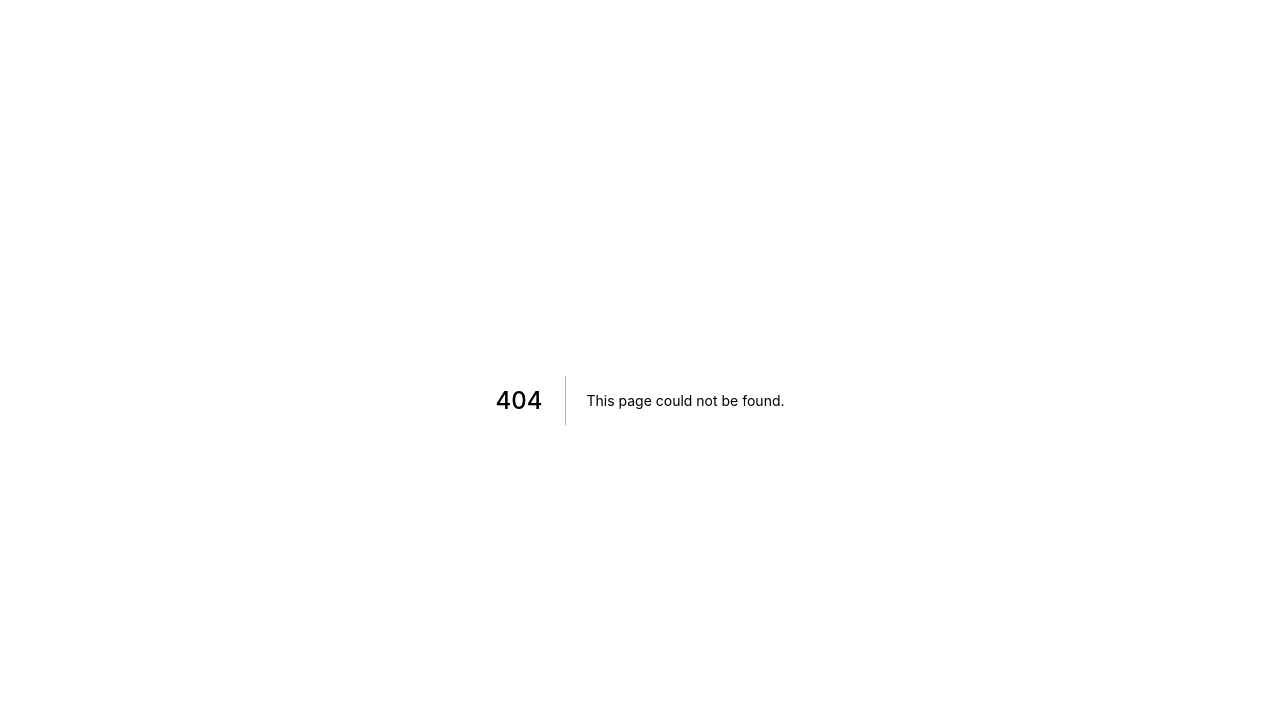
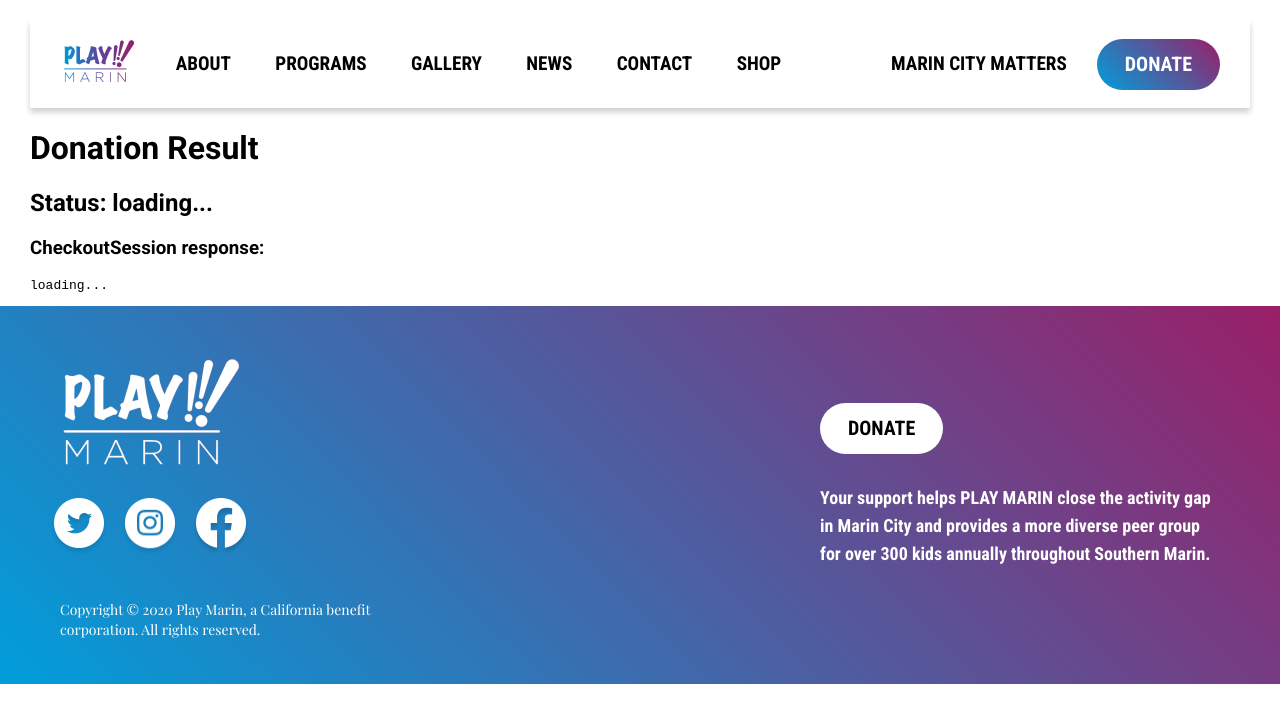
Before and after one commit to loc/play-marin, a Next.js app in the folder frontend/: page /thank-you in a window 1280 px wide. Before the commit this address had no page. Shown: the top 722 px of the page. Built offline with nearby package versions, Linux system fonts and the light colour scheme.

Commit message:
stripe checkout integration & thank-you page

```diff
--- a/frontend/package.json
+++ b/frontend/package.json
@@ -9,9 +9,12 @@
     "export": "next export"
   },
   "dependencies": {
+    "@stripe/stripe-js": "^1.13.1",
     "next": "^10.0.7",
     "react": "17.0.1",
-    "react-dom": "17.0.1"
+    "react-dom": "17.0.1",
+    "stripe": "^8.137.0",
+    "swr": "^0.4.2"
   },
   "devDependencies": {
     "@types/node": "^14.14.10",
--- a/frontend/src/components/donate-button.tsx
+++ b/frontend/src/components/donate-button.tsx
@@ -3,7 +3,7 @@
 
 export default function DonateButton({className}: {className: string}) {
     const router = useRouter();
-    const onDonatePage = router.pathname.includes('/donate');
+    const onDonatePage = router.pathname == ('/donate');
     const [disabled, setDisabled] = useState(onDonatePage);
 
     const handleClick = () => {
--- /dev/null
+++ b/frontend/src/config/index.ts
@@ -0,0 +1 @@
+export const STRIPE_API_VERSION = '2020-08-27'
--- /dev/null
+++ b/frontend/src/pages/api/checkout/[id].ts
@@ -0,0 +1,13 @@
+import { NextApiRequest, NextApiResponse } from 'next';
+import { STRIPE_API_VERSION } from '../../../config';
+
+import Stripe from 'stripe';
+const stripe = new Stripe(process.env.STRIPE_SECRET_KEY, {
+  apiVersion: STRIPE_API_VERSION
+})
+
+export default async (req: NextApiRequest, res: NextApiResponse) => {
+  const { id } = req.query;
+  const session = await stripe.checkout.sessions.retrieve(id as string, { expand: ['payment_intent'] });
+  res.status(200).json({ session });
+}
--- /dev/null
+++ b/frontend/src/pages/api/checkout/session.ts
@@ -0,0 +1,64 @@
+import { NextApiRequest, NextApiResponse } from 'next';
+import { STRIPE_API_VERSION } from '../../../config';
+
+import Stripe from 'stripe';
+const stripe = new Stripe(process.env.STRIPE_SECRET_KEY, {
+  apiVersion: STRIPE_API_VERSION
+})
+
+function formatAmountForStripe(amount: number): number {
+  let numberFormat = new Intl.NumberFormat(['en-US'], {
+    style: 'currency',
+    currency: 'usd',
+    currencyDisplay: 'symbol',
+  })
+  const parts = numberFormat.formatToParts(amount)
+  let zeroDecimalCurrency: boolean = true
+  for (let part of parts) {
+    if (part.type === 'decimal') {
+      zeroDecimalCurrency = false
+    }
+  }
+  return zeroDecimalCurrency ? amount : Math.round(amount * 100)
+}
+
+export default async function handler(req: NextApiRequest, res: NextApiResponse) {
+  if (req.method === 'POST') {
+    const amount: number = req.body.amount
+    try {
+      // Create Checkout Sessions from body params.
+      // TODO - manage product in stripe instead of product_data hard-coded here?
+      const params: Stripe.Checkout.SessionCreateParams = {
+        submit_type: 'donate',
+        payment_method_types: ['card'],
+        line_items: [
+          {
+            price_data: {
+              currency: 'usd',
+              unit_amount: formatAmountForStripe(amount),
+              product_data: {
+                name: 'Custom donation to Play Marin',
+                description: 'Thank you for your support',
+                images: ['http://playmarin.org/uploads/9_B1_A5690_1_1f991a6310.jpg']
+              }
+            },
+            quantity: 1,
+          },
+        ],
+        mode: 'payment',
+        success_url: `${req.headers.origin}/thank-you?session_id={CHECKOUT_SESSION_ID}`,
+        cancel_url: `${req.headers.origin}/donate`,
+      }
+      const checkoutSession: Stripe.Checkout.Session = await stripe.checkout.sessions.create(
+        params
+      )
+
+      res.status(200).json(checkoutSession)
+    } catch (err) {
+      res.status(500).json({ statusCode: 500, message: err.message })
+    }
+  } else {
+    res.setHeader('Allow', 'POST')
+    res.status(405).end('Method Not Allowed')
+  }
+}
--- a/frontend/src/pages/api/hello.js
+++ /dev/null
@@ -1,6 +0,0 @@
-// Next.js API route support: https://nextjs.org/docs/api-routes/introduction
-
-export default (req, res) => {
-  res.statusCode = 200
-  res.json({ name: 'John Doe' })
-}
--- /dev/null
+++ b/frontend/src/pages/thank-you.tsx
@@ -0,0 +1,42 @@
+import { NextPage } from 'next'
+import { useRouter } from 'next/router'
+import useSWR from 'swr'
+
+import { DefaultPageWrap } from '../components/default-page-wrap'
+
+async function fetchGetJSON(url: string) {
+  try {
+    const data = await fetch(url).then((res) => res.json())
+    return data
+  } catch (err) {
+    throw new Error(err.message)
+  }
+}
+
+const ThankYou: NextPage = () => {
+  const router = useRouter()
+
+  const { data, error } = useSWR(
+    router.query.session_id
+      ? `/api/checkout/${router.query.session_id}`
+      : null,
+    fetchGetJSON
+  )
+
+  if (error) return <div>failed to load</div>
+
+  const status = data?.session?.payment_intent?.status
+
+  return (
+    <DefaultPageWrap activeMenuItem={'none'}>
+      <div>
+        <h1>Donation Result</h1>
+        <h2>Status: {status ? status : 'loading...'}</h2>
+        <h3>CheckoutSession response:</h3>
+        <pre>{data ? JSON.stringify(data, null, 2) : 'loading...'}</pre>
+      </div>
+    </DefaultPageWrap>
+  )
+}
+
+export default ThankYou
```
Also changed, not shown: frontend/src/components/donate-form.tsx (added, +77 -0 lines), frontend/src/pages/donate-form.tsx (deleted, +0 -19 lines), frontend/src/pages/donate.tsx (+5 -26 lines), 1 other file (tests, documents, lock files or other folders).
